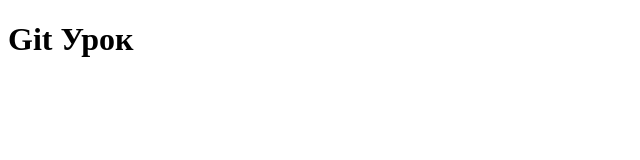
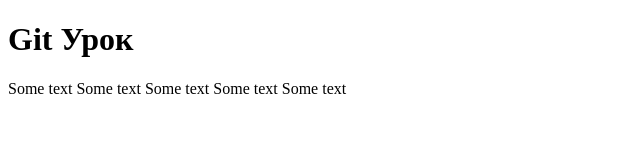
Before and after one commit to koc711/git-practic, a plain HTML site: page index.html in a window 1280 px wide. Shown: the whole page, without its empty margins (0-640 px from the left). Drawn offline with Linux system fonts and the light colour scheme.

Commit message:
first commit

```diff
--- a/index.html
+++ b/index.html
@@ -7,5 +7,6 @@
 
 <body>
 <h1> Git Урок</h1>
+<p> Some text Some text Some text Some text Some text</p>
 </body>
 </html>
```
